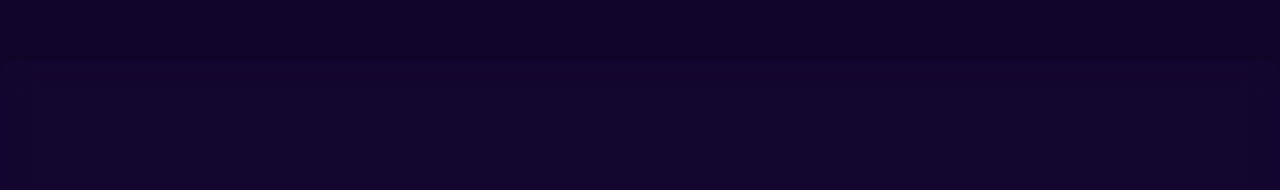
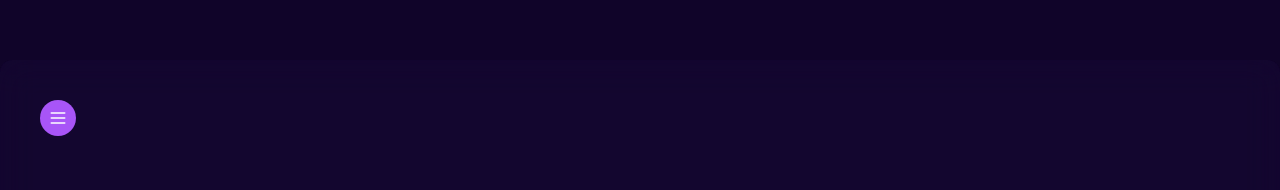
Before and after one commit to edwardfoxZ/Test-for-ecosystema-alfa, a React (Vite) app: page /products in a window 1280 px wide. Shown: the top 190 px of the page. Built offline with nearby package versions, Linux system fonts and the light colour scheme.

Commit message:
commit-05

```diff
--- /dev/null
+++ b/src/components/Menu.tsx
@@ -0,0 +1,20 @@
+import React from "react";
+import { TbMenu2, TbMenu3 } from "react-icons/tb";
+
+interface menu {
+  isOn: boolean;
+}
+export const Menu: React.FC<menu> = ({ isOn }) => {
+  return (
+    <>
+      <button
+        className={`relative bg-purple-500 text-white text-xl
+            ${isOn ? "w-full h-full rounded-0 p-2" : "rounded-full p-2"}`}
+      >
+        {isOn ? <TbMenu3 /> : <TbMenu2 />}
+      </button>
+
+      {isOn && <div className="bg-purple-500 absolute top-6">hello</div>}
+    </>
+  );
+};
--- a/src/pages/Product.tsx
+++ b/src/pages/Product.tsx
@@ -1,5 +1,5 @@
 import { useEffect, useState } from "react";
-import { useParams, Link } from "react-router-dom";
+import { useParams, Link, useLocation } from "react-router-dom";
 import { FcLikePlaceholder, FcLike } from "react-icons/fc";
 import { fakeData } from "../data/fakeData";
 import type { Product as ProductType } from "./Products";
@@ -7,9 +7,13 @@ import { MdNavigateBefore } from "react-icons/md";
 
 export const Product = () => {
   const { id } = useParams<{ id: string }>();
+  const location = useLocation();
   const [product, setProduct] = useState<ProductType | null>(null);
   const [loading, setLoading] = useState(true);
   const [error, setError] = useState<string | null>(null);
+
+  const searchParams = new URLSearchParams(location.search);
+  const page = searchParams.get("page") || "1";
 
   useEffect(() => {
     const fetchProduct = async () => {
@@ -49,7 +53,7 @@ export const Product = () => {
       <div className="flex flex-col justify-center items-center h-[90vh] text-white">
         <p>{error || "Product not found"}</p>
         <Link
-          to="/products"
+          to={`/products?page=${page}`}
           className="mt-4 px-4 py-2 bg-purple-600 text-white rounded hover:bg-purple-700 transition duration-300"
         >
           Back to Products
@@ -61,7 +65,7 @@ export const Product = () => {
   return (
     <div className="max-w-[1200px] mx-auto bg-[#3d247116] backdrop-blur-lg py-12 px-8 rounded-2xl mt-8 mb-8">
       <Link
-        to="/products"
+        to={`/products?page=${page}`}
         className="mb-6 inline-block p-2 bg-purple-600 text-white rounded-full hover:bg-purple-700 transition duration-300"
       >
         <MdNavigateBefore />
--- a/src/pages/Products.tsx
+++ b/src/pages/Products.tsx
@@ -2,7 +2,8 @@ import { useEffect, useState } from "react";
 import { Card } from "../components/Card";
 import { fakeData } from "../data/fakeData";
 import { MdNavigateNext, MdNavigateBefore } from "react-icons/md";
-import { Link } from "react-router-dom";
+import { Link, useSearchParams } from "react-router-dom";
+import { Menu } from "../components/Menu";
 
 export interface Product {
   id: number;
@@ -21,7 +22,10 @@ export interface Product {
 
 export const Products = () => {
   const [products, setProducts] = useState<Product[]>([]);
-  const [currentPage, setCurrentPage] = useState(1);
+  const [searchParams, setSearchParams] = useSearchParams();
+  const [isToggleHambOn, setToggleHamOn] = useState(false);
+
+  const currentPage = Number(searchParams.get("page")) || 1;
   const itemsPerPage = 5;
 
   useEffect(() => {
@@ -29,14 +33,14 @@ export const Products = () => {
   }, []);
 
   const totalPages = Math.ceil(products.length / itemsPerPage);
-
   const indexOfLastItem = currentPage * itemsPerPage;
   const indexOfFirstItem = indexOfLastItem - itemsPerPage;
   const currentItems = products.slice(indexOfFirstItem, indexOfLastItem);
 
   const handlePageChange = (pageNumber: number) => {
     if (pageNumber >= 1 && pageNumber <= totalPages) {
-      setCurrentPage(pageNumber);
+      setSearchParams({ page: pageNumber.toString() });
+      window.scrollTo({ top: 0, behavior: "smooth" });
     }
   };
 
@@ -45,8 +49,21 @@ export const Products = () => {
       className="relative max-w-[2000px] h-[90vh] grid grid-cols-5 gap-5 mx-auto place-items-center bg-[#3d247116] backdrop-blur-lg
           py-32 px-24 rounded-xl overflow-hidden"
     >
+      {/* Nav */}
+      <div
+        className="absolute top-10 left-10 max-w-[500px]"
+        onClick={() => setToggleHamOn((prev) => !prev)}
+      >
+        <Menu isOn={isToggleHambOn} />
+      </div>
+
+      {/* Cards */}
       {currentItems.map((item) => (
-        <Link key={item.id} to={`product/${item.id}`} className="group">
+        <Link
+          key={item.id}
+          to={`product/${item.id}?page=${currentPage}`}
+          className="group"
+        >
           <Card
             image={item.image}
             title={item.title}
```
